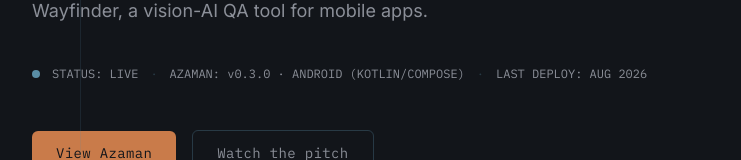
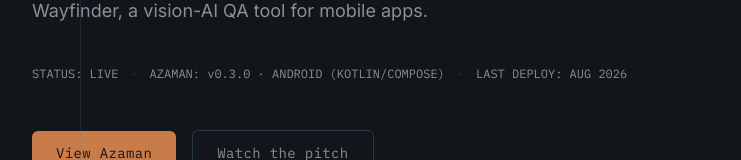
Before and after one commit to pyraxxz/myPortfolio, a Next.js app: page / in a window 1280 px wide. Shown: the part 485-645 px from the top of the page, without its empty margins (0-741 px from the left). Built offline with nearby package versions, Linux system fonts and the light colour scheme.

Commit message:
Update Hero.js

```diff
--- a/components/Hero.js
+++ b/components/Hero.js
@@ -76,10 +76,6 @@
           className="flex items-center gap-3 mb-12 font-mono text-xs flex-wrap"
           style={{ color: 'var(--ink-dim)' }}
         >
-          <span
-            className="inline-block w-2 h-2 rounded-full pulse-dot"
-            style={{ backgroundColor: 'var(--signal-blue)' }}
-          />
           <span>STATUS: LIVE</span>
           <span style={{ color: 'rgba(91, 143, 168, 0.3)' }}>·</span>
           <span>AZAMAN: v0.3.0 · ANDROID (KOTLIN/COMPOSE)</span>
```
